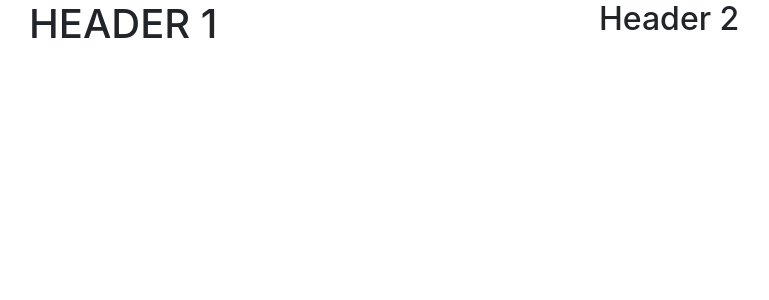
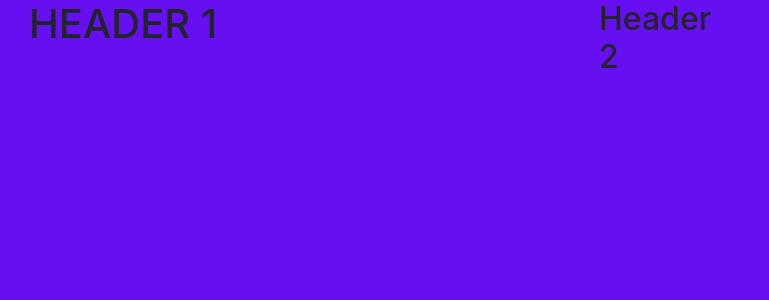
Before and after one commit to severejetlag/degreed-takehome, an Angular app: page / in a window 1280 px wide. Shown: the top 300 px of the page, without its empty margins (56-825 px from the left). Built offline with nearby package versions, Linux system fonts and the light colour scheme.

Commit message:
Added global styles folder to hold _variables and _shared resources for resuable styles

```diff
--- a/angular.json
+++ b/angular.json
@@ -28,9 +28,14 @@
               "src/assets"
             ],
             "styles": [
-              "node_modules/bootstrap/scss/bootstrap.scss",
               "src/styles.scss"
             ],
+            "stylePreprocessorOptions": {
+              "includePaths": [
+                ".",
+                "./src/global-styles"
+              ]
+            },
             "scripts": []
           },
           "configurations": {
--- a/src/app/app.component.scss
+++ b/src/app/app.component.scss
@@ -0,0 +1,5 @@
+@import 'shared';
+
+h2{
+  @include setWidth;
+}
--- /dev/null
+++ b/src/global-styles/_shared.scss
@@ -0,0 +1,5 @@
+@import 'variables';
+
+@mixin setWidth {
+  width: $width;
+}
--- /dev/null
+++ b/src/global-styles/_variables.scss
@@ -0,0 +1 @@
+$width: 123px;
--- a/src/styles.scss
+++ b/src/styles.scss
@@ -1 +1,6 @@
 /* You can add global styles to this file, and also import other style files */
+@import "node_modules/bootstrap/scss/bootstrap";
+
+body {
+  background: $indigo;
+}
```
